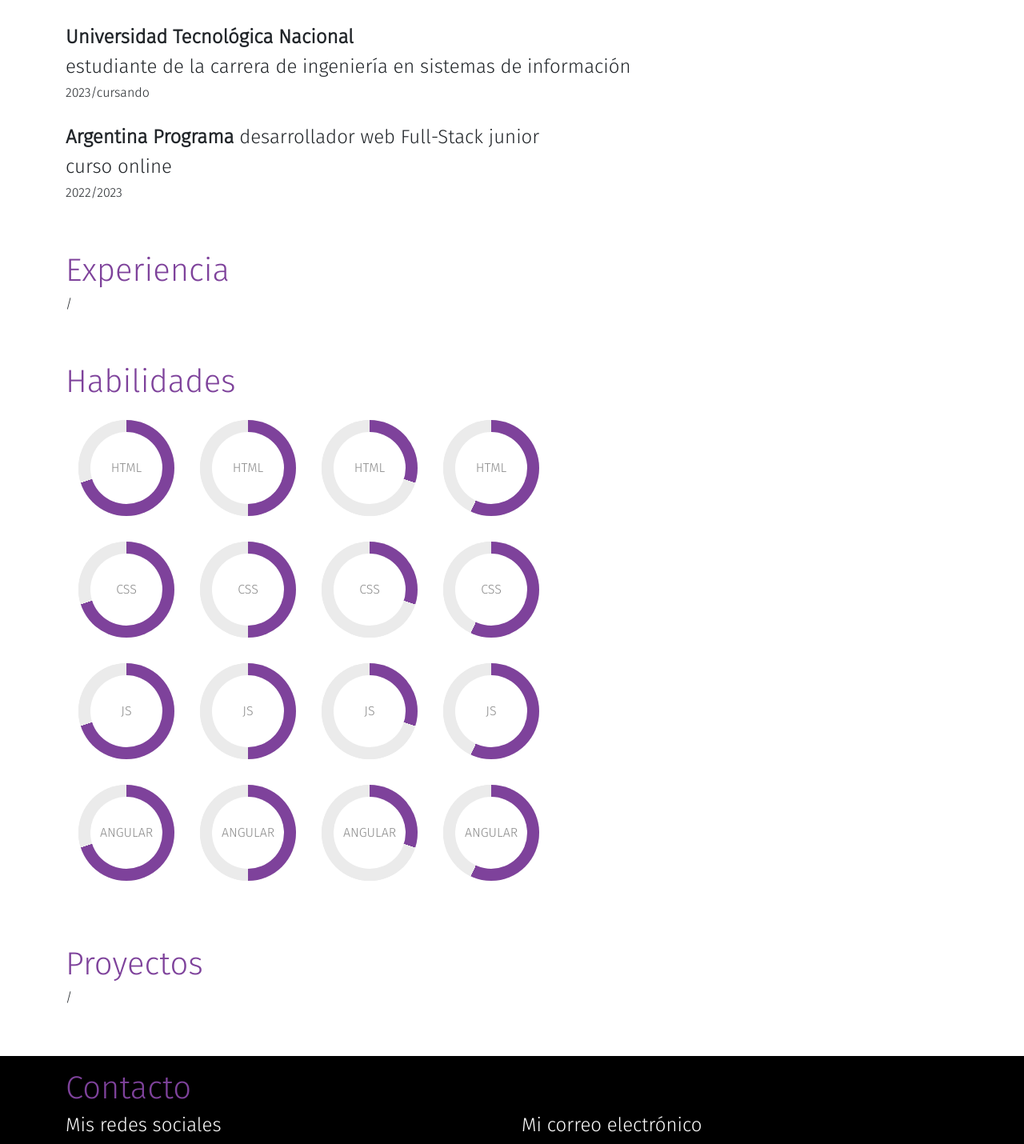
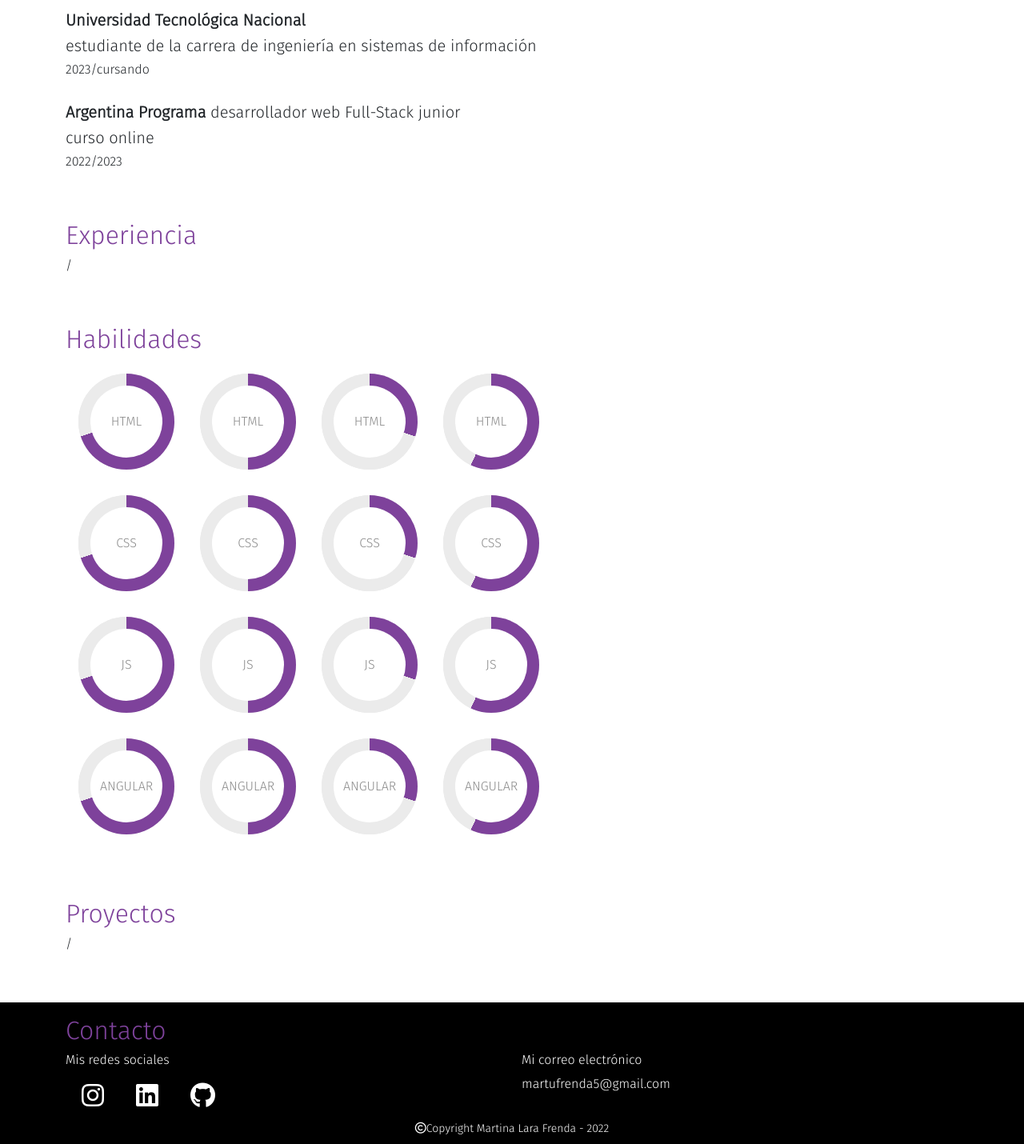
Before and after one commit to MartinaFrenda/Portfolio, an Angular app: page /#/home in a window 1280 px wide. Shown: the part 1503-2933 px from the top of the page at 80% size. Built offline with nearby package versions, Linux system fonts and the light colour scheme.

Commit message:
correcion de tamaño de letras generales

```diff
--- a/src/app/componentes/home/home.component.css
+++ b/src/app/componentes/home/home.component.css
@@ -117,9 +117,7 @@ h1.intro{
 a.iconos:link {color:#ffffff;}
 a.iconos:visited {color:#ffffff;}
 a.iconos:active {color:#ffffff;}
-p.texto{
-    padding: 1rem;
-}
 .derechos{
     margin-bottom: 0;
+    padding-bottom: 1rem;
 }
--- a/src/app/componentes/home/home.component.html
+++ b/src/app/componentes/home/home.component.html
@@ -35,7 +35,7 @@
           <img [src]="presentacion.foto" class="rounded-circle img-fluid avatar" width="200" alt="avatar">
         </div>
         <div class="col-lg-10 flex-colum text-center text-lg-start presentacion">
-          <h4> {{ presentacion.texto }} </h4>
+          <h5> {{ presentacion.texto }} </h5>
         </div>
       </div>
     </div>
@@ -43,10 +43,10 @@
 <!--Educacióm-->
 <section class="educacion">
     <div class="container">
-      <h1 class="violeta">Educación</h1>
+      <h2 class="violeta">Educación</h2>
       <div class="educaciontexto" *ngFor="let educacion of educacion">
-         <h4> <b>{{ educacion.institucion }}</b> {{ educacion.titulo}} </h4>
-         <h4> {{ educacion.descripcion }} </h4>
+         <h5> <b>{{ educacion.institucion }}</b> {{ educacion.titulo}} </h5>
+         <h5> {{ educacion.descripcion }} </h5>
          <h6> {{ educacion.inicio }}/{{ educacion.fin }} </h6>
         </div>
      </div>
@@ -54,15 +54,15 @@
 <!--Experiencia-->
 <section class="experiencia">
     <div class="container" *ngFor="let experiencia of experiencia">
-      <h1 class="violeta">Experiencia</h1>
-      <h4><b>{{experiencia.empresa}}</b> {{experiencia.puesto}} </h4>
+      <h2 class="violeta">Experiencia</h2>
+      <h5><b>{{experiencia.empresa}}</b> {{experiencia.puesto}} </h5>
       <h6> {{experiencia.inicio}}/{{experiencia.fin}} </h6>
     </div>
   </section>
   <!--Habilidades-->
 <section class="habilidades">
     <div class="container">
-      <h1 class="violeta habilidades">Habilidades</h1>
+      <h2 class="violeta habilidades">Habilidades</h2>
       <div class="progress-circle-container" *ngFor="let habilidades of habilidades">
         <div class="progress-circle progress-70">
           <span>{{ habilidades.nombre }}</span>
@@ -82,8 +82,8 @@
 <!--Proyectos-->
 <section class="proyectos">
   <div class="container" *ngFor="let proyectos of proyectos">
-    <h1 class="violeta">Proyectos</h1>
-    <h4> {{proyectos.empresa}} </h4>
+    <h2 class="violeta">Proyectos</h2>
+    <h5> {{proyectos.empresa}} </h5>
     <h6> {{proyectos.inicio}}/{{proyectos.fin}} </h6>
   </div>
 </section>
@@ -92,10 +92,10 @@
     <!--Contacto-->
     <section class="contacto" id="contacto">
       <div class="container">
-        <h1 class="violeta text-center text-lg-start">Contacto</h1>
+        <h2 class="violeta text-center text-lg-start">Contacto</h2>
          <div class="row" *ngFor="let contacto of contacto">
           <div class="col-lg-6 flex-colum text-center text-lg-start">
-          <h4 class="texto">Mis redes sociales</h4>
+          <h6 class="texto">Mis redes sociales</h6>
           <ul style="list-style: none" class="list-group list-group-horizontal texto">
             <li class="ist-group-item"> <a class="iconos" [href]="contacto.instagram" target="_blank"><i class="fa-brands fa-instagram fa-2x"></i></a></li>
             <li class="ist-group-item"> <a class="iconos" [href]="contacto.linkedin" target="_blank"><i class="fa-brands fa-linkedin fa-2x"></i></a></li>
@@ -103,8 +103,8 @@
           </ul>
          </div>
          <div class="col-lg-6 flex-colum text-center text-lg-start">
-          <h4 class="texto">Mi correo electrónico</h4>
-          <h6 class="texto">{{contacto.correo }}</h6>
+          <h6 class="texto">Mi correo electrónico</h6>
+          <p class="texto">{{contacto.correo}}</p>
          </div>
        </div>
        <p class="text-center texto derechos"> <small><i class="fa-regular fa-copyright"></i>Copyright Martina Lara Frenda - {{ anio }} </small></p>
--- a/src/styles.css
+++ b/src/styles.css
@@ -2,7 +2,7 @@
     font-family: "Fira Sans", sans-serif;
     -webkit-tap-highlight-color: rgba(0,0,0,0);
 }
-h1.violeta{
+h2.violeta{
     color: #7E429B;
 }
 
```
